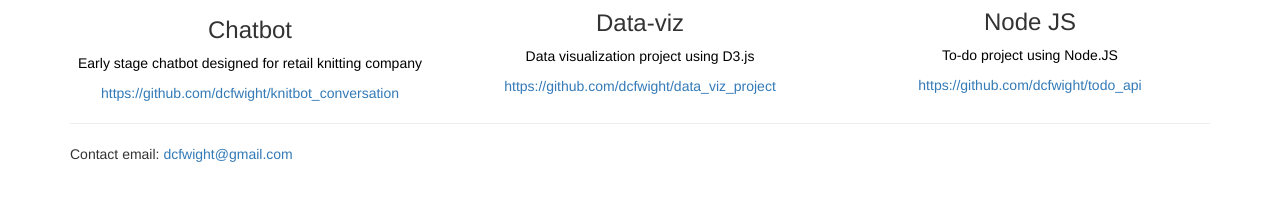
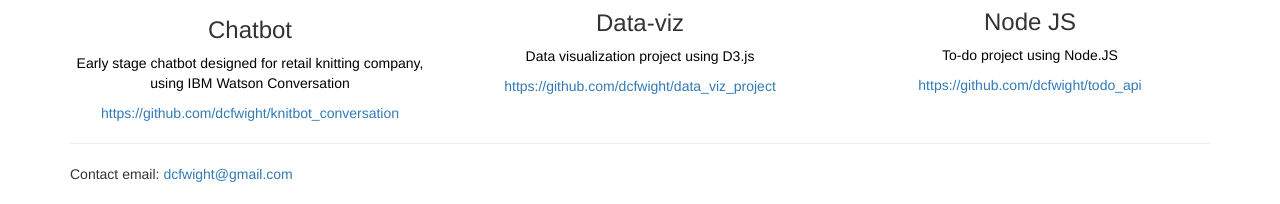
Before and after one commit to dcfwight/Portfolio-site, a plain HTML site: page index.html in a window 1280 px wide. Shown: the part 866-1070 px from the top of the page. Drawn offline with Linux system fonts and the light colour scheme.

Commit message:
feat: Add content to Chatbot article

```diff
--- a/index.html
+++ b/index.html
@@ -46,7 +46,7 @@
                 <article class="col-md-4">
                     <img src="img/watson.jpeg" alt="IBM Watson logo">
                     <h3>Chatbot</h3>
-                    <p>Early stage chatbot designed for retail knitting company</p>
+                    <p>Early stage chatbot designed for retail knitting company, using IBM Watson Conversation</p>
                     <a href="https://github.com/dcfwight/knitbot_conversation" target="_blank">https://github.com/dcfwight/knitbot_conversation</a>
                 </article>
 
```
